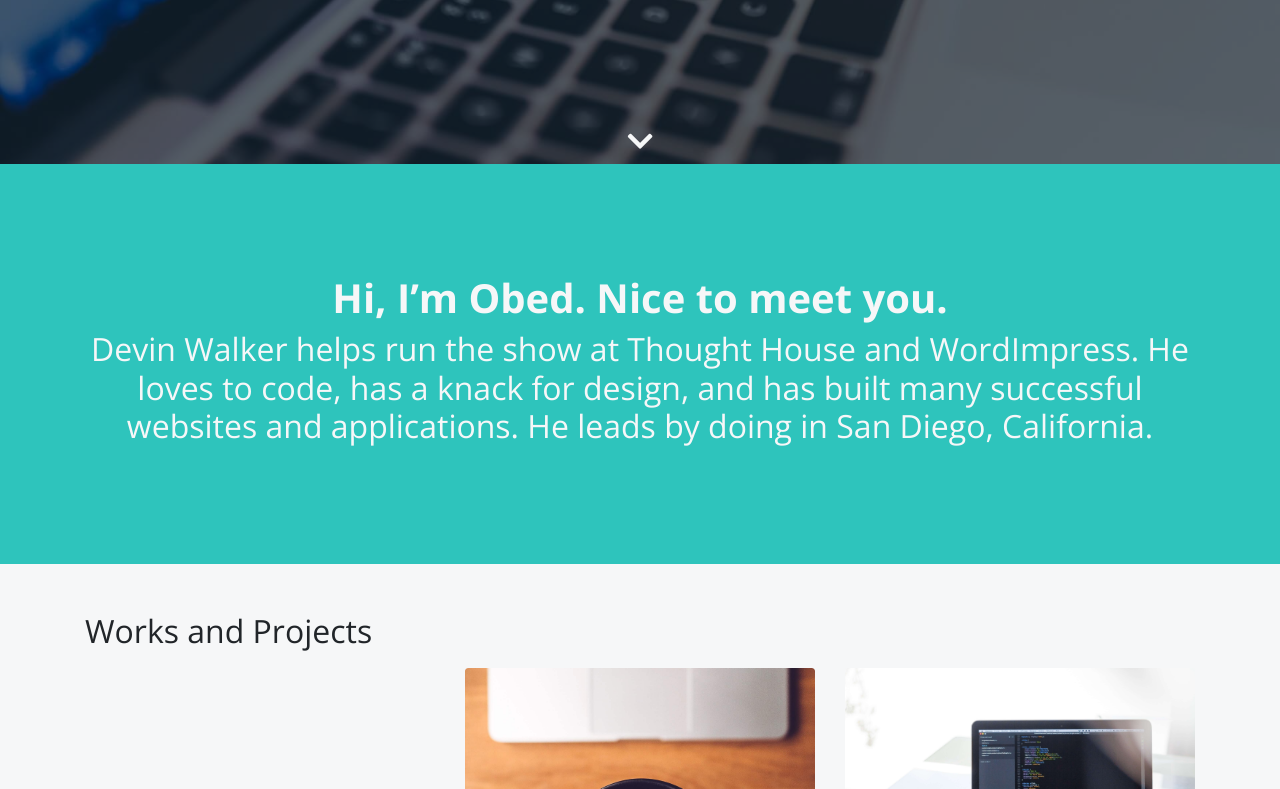
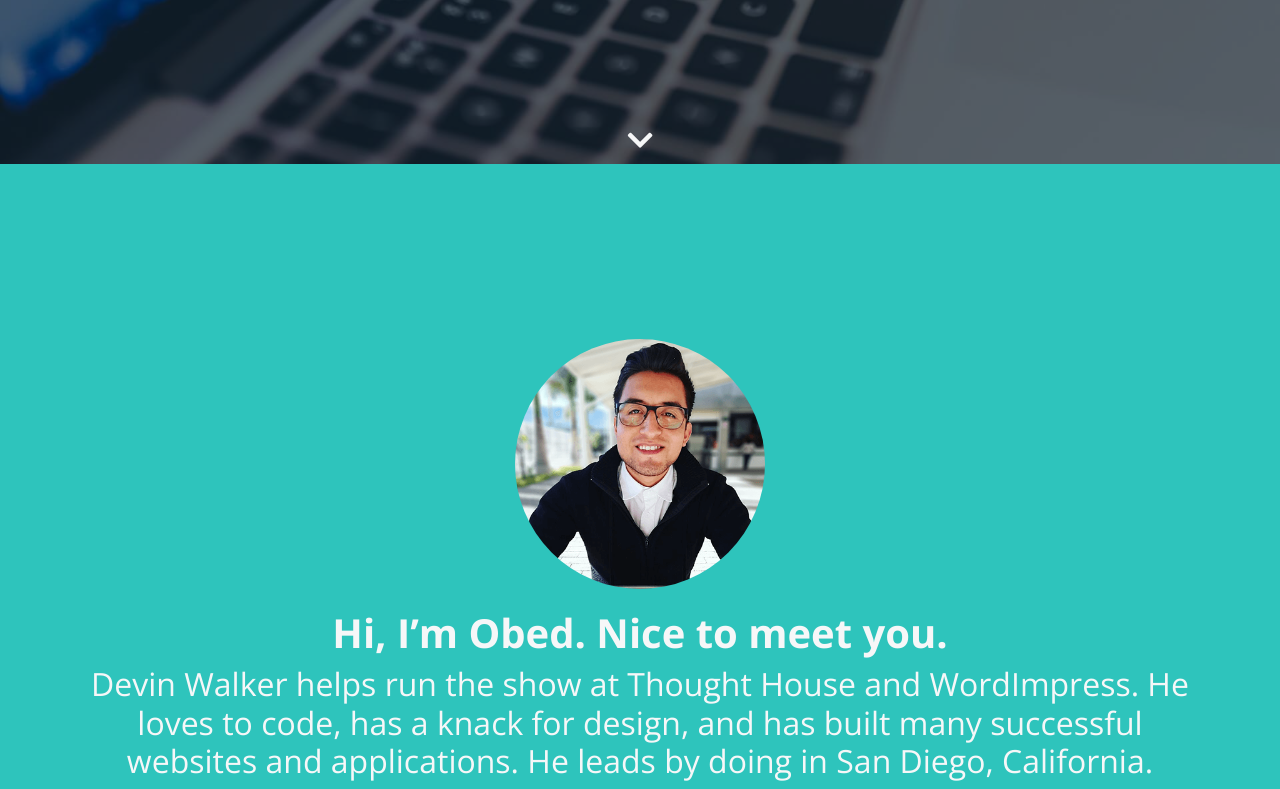
Before and after one commit to Obejuelo/portafolio, a plain HTML site: page index.html in a window 1280 px wide. Shown: the part 636-1425 px from the top of the page. Drawn offline with nearby package versions, Linux system fonts and the light colour scheme.

Commit message:
Add perfil photo

```diff
--- a/css/style.css
+++ b/css/style.css
@@ -159,13 +159,19 @@
 /* about */
 .about {
     width: 100%;
-    height: 50vh;
+    height: 100vh;
     background: var(--main-primary);
     display: flex;
     justify-content: center;
     align-items: center;
     text-align: center;
     color: var(--main-light);
+}
+
+.about .container img{
+    width: 250px;
+    border-radius: 50%;
+    margin-bottom: 20px;
 }
 
 .about .container h2{
--- a/index.html
+++ b/index.html
@@ -61,6 +61,7 @@
             <!-- about -->
             <div class="about py-5" id="about">
                 <div class="container">
+                    <img src="./img/perfil.png" alt="perfil">
                     <h2>Hi, I’m Obed. Nice to meet you.</h2>
                     <p class="h3">Devin Walker helps run the show at Thought House and WordImpress. He loves to code,
                         has a knack for design, and has built many successful websites and applications. He leads by
--- a/js/script.js
+++ b/js/script.js
@@ -37,7 +37,6 @@
     link1.addEventListener('click', () => {
         --click;
         navigator.style.transform = 'translateX(-280px)';
-        console.log('si es aqui');
     });
     link2.addEventListener('click', () => {
         --click;
@@ -73,7 +72,7 @@
 
 menuBar.addEventListener('click', () => {
     ++click;
-    console.log(arrow);
+    // console.log(arrow);
     if ((click % 2) != 0) {
         navigator.style.transform = 'translateX(0px)';
     } else {
```
Also changed, not shown: img/perfil.png (added).
